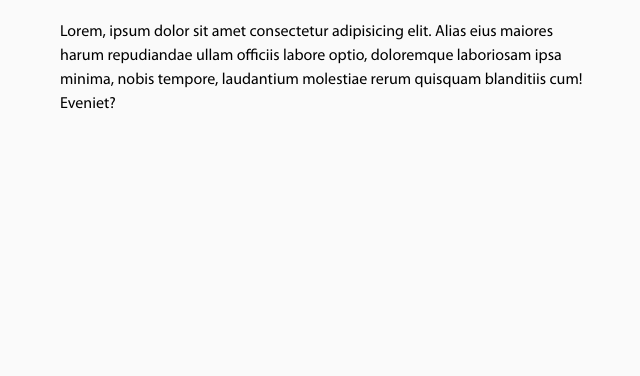
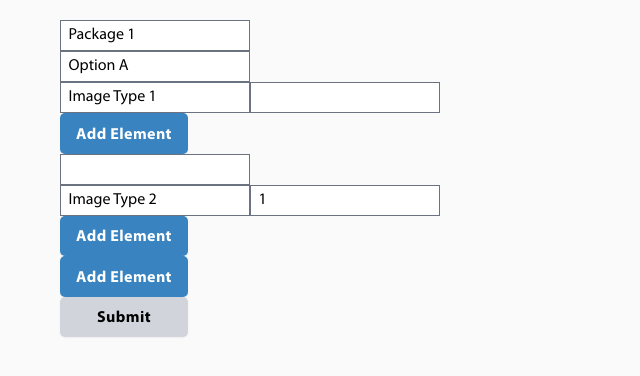
Before and after one commit to mendesnathanj/shoob-frontend, a React (Vite) app: page / in a window 1280 px wide. Shown: the top 376 px of the page, without its empty margins (88-728 px from the left). Built offline with nearby package versions, Linux system fonts and the light colour scheme.

Commit message:
add FieldArray, add useNestedName hook

```diff
--- /dev/null
+++ b/src/components/ui/Form/FieldArray.tsx
@@ -0,0 +1,29 @@
+import React from 'react';
+import { useFieldArray, useFormContext } from 'react-hook-form';
+import { ChildrenProps } from '../../../types';
+import Button from '../Button';
+import { NestedContextProvider, useNestedName } from './NestedContext';
+
+type FieldArrayProps = {
+  newItemDefaults: object;
+  scope: string;
+} & ChildrenProps;
+
+export default function FieldArray({ children, newItemDefaults, scope }: FieldArrayProps) {
+  const { control } = useFormContext();
+  const computedScope = useNestedName({ name: scope });
+  const { fields, append } = useFieldArray({ control, name: computedScope });
+
+  return (
+    <div>
+      {fields.map((item, i) => (
+        <React.Fragment key={item.id}>
+          <NestedContextProvider index={i} scope={computedScope}>
+            {children}
+          </NestedContextProvider>
+        </React.Fragment>
+      ))}
+      <Button variant="primary" onClick={() => append(newItemDefaults)}>Add Element</Button>
+    </div>
+  );
+}
--- a/src/components/ui/Form/Inputs/Input.tsx
+++ b/src/components/ui/Form/Inputs/Input.tsx
@@ -1,4 +1,5 @@
 import { useFormContext } from 'react-hook-form';
+import { useNestedName } from '../NestedContext';
 
 type InputProps = {
   name: string;
@@ -6,8 +7,9 @@ type InputProps = {
 
 export default function Input({ name }: InputProps) {
   const { register } = useFormContext();
+  const computedName = useNestedName({ name });
 
   return (
-    <input {...register(name)} type="text" />
+    <input {...register(computedName)} type="text" />
   );
 }
--- /dev/null
+++ b/src/components/ui/Form/NestedContext.tsx
@@ -0,0 +1,35 @@
+import { createContext, useContext, useMemo } from 'react';
+import { ChildrenProps } from '../../../types';
+
+type NestedContextType = {
+  index: number;
+  scope: string;
+}
+
+export const NestedContext = createContext<NestedContextType>({} as NestedContextType);
+
+type useNestedNameProps = {
+  name: string;
+};
+
+export const useNestedName = ({ name }: useNestedNameProps) => {
+  const { index, scope } = useContext(NestedContext);
+
+  const computedName = useMemo(() => (
+    `${scope || ''}${index !== undefined ? `.${index}.` : ''}${name}`
+  ), [name, scope, index]);
+
+  return computedName;
+};
+
+type NestedContextProviderProps = NestedContextType & ChildrenProps;
+
+export function NestedContextProvider({ children, index, scope }: NestedContextProviderProps) {
+  const value = useMemo(() => ({ index, scope }), [index, scope]);
+
+  return (
+    <NestedContext.Provider value={value}>
+      {children}
+    </NestedContext.Provider>
+  );
+}
--- a/src/entries/Customer.tsx
+++ b/src/entries/Customer.tsx
@@ -1,11 +1,46 @@
+import Button from '../components/ui/Button';
+import Form from '../components/ui/Form';
+import FieldArray from '../components/ui/Form/FieldArray';
+import Input from '../components/ui/Form/Inputs/Input';
 import Page from '../components/ui/Page';
 
 export default function Customer() {
   return (
     <Page>
-      <p className="text-base max-w-prose">
-        Lorem, ipsum dolor sit amet consectetur adipisicing elit. Alias eius maiores harum repudiandae ullam officiis labore optio, doloremque laboriosam ipsa minima, nobis tempore, laudantium molestiae rerum quisquam blanditiis cum! Eveniet?
-      </p>
+      <Form
+        onSubmit={(values) => console.log(values)}
+        defaultValues={{
+          options: [
+            { name: 'Option A', imageTypes: [{ name: 'Image Type 1' }] },
+            { imageTypes: [{ name: 'Image Type 2', printTemplate: 1 }] },
+          ],
+          packageName: 'Package 1',
+        }}
+      >
+        <Input name="packageName" />
+        <FieldArray
+          scope="options"
+          newItemDefaults={{
+            name: 'Option A'
+          }}
+        >
+          <div>
+            <Input name="name" />
+          </div>
+          <FieldArray
+            scope="imageTypes"
+            newItemDefaults={{
+              name: 'Image Type'
+            }}
+          >
+            <div>
+              <Input name="name" />
+              <Input name="printTemplate" />
+            </div>
+          </FieldArray>
+        </FieldArray>
+        <Button submit>Submit</Button>
+      </Form>
     </Page>
   );
 }
--- a/vite.config.ts
+++ b/vite.config.ts
@@ -15,7 +15,7 @@ export default defineConfig({
       }
     },
   },
-  plugins: [react(), eslintPlugin({ cache: false, throwOnError: true, throwOnWarning: true })],
+  plugins: [react(), eslintPlugin({ cache: false })],
   resolve: {
     alias: {
       '~themes': path.resolve(__dirname, './src/stylesheets/themes'),
```
